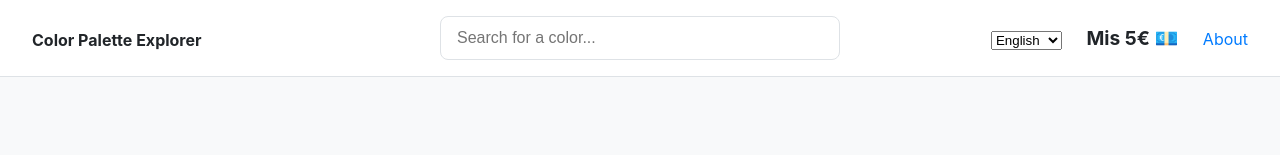
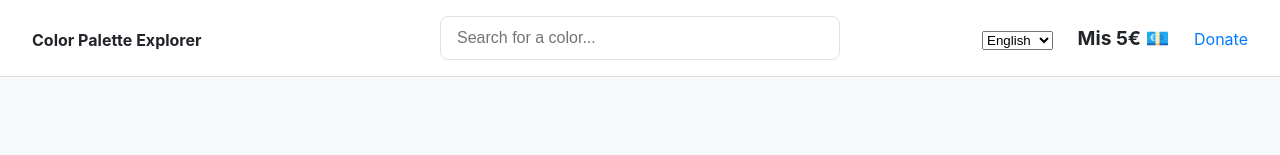
Before and after one commit to bermellVL/Colores, a plain HTML site: page index.html in a window 1280 px wide. Shown: the top 155 px of the page. Drawn offline with Linux system fonts and the light colour scheme.

Commit message:
Actualiza README y cambios en index.html

```diff
--- a/index.html
+++ b/index.html
@@ -25,7 +25,7 @@
         </select>
       </div>
       <span class="mis-cinco-euros">Mis 5€ 💶</span>
-      <a href="#" data-translate="about">About</a>
+      <a href="#" class="donate-button">Donate</a>
     </div>
   </header>
 
```
Also changed, not shown: 1 other file.
